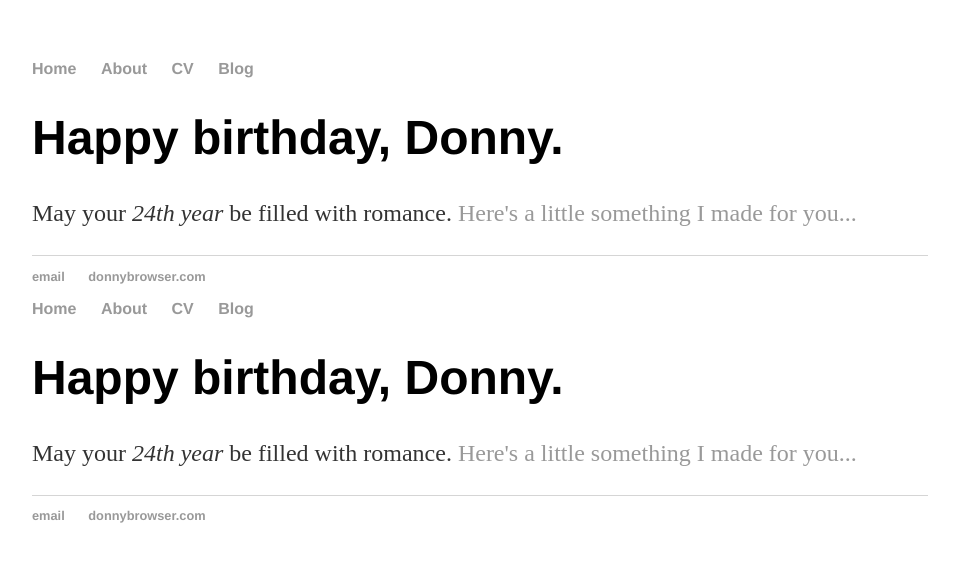
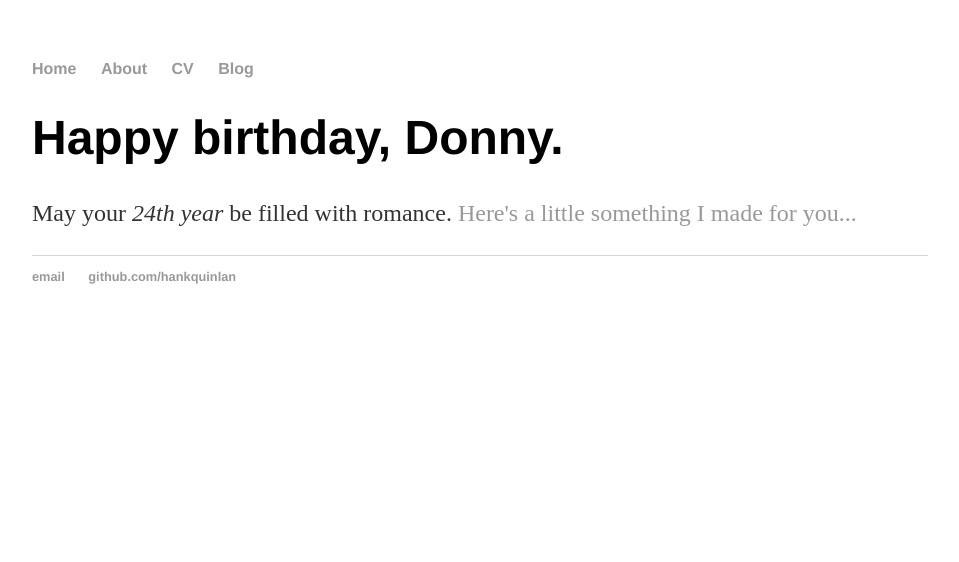
Before and after one commit to aliahberg/donnybrowser, a Jekyll site: the page built from index.html, in a window 1280 px wide. Shown: the top 562 px of the page, without its empty margins (160-1119 px from the left). Built offline with Jekyll 4.4.1, drawn with Linux system fonts in a browser that asks for light colours.

Commit message:
Update default.html

```diff
--- a/_layouts/default.html
+++ b/_layouts/default.html
@@ -21,36 +21,8 @@
 			</div><!-- /.container -->
 			<footer>
 	    		<ul>
-	        		<li><a href="mailto:donny@donny-b.com">email</a></li>
-	        		<li><a href="https://www.donnybrowser.com">donnybrowser.com</a></li>
-				</ul>
-			</footer>
-		</body>
-	</html><!DOCTYPE html>
-	<html>
-		<head>
-			<title>{{ page.title }}</title>
-			<!-- link to main stylesheet -->
-			<link rel="stylesheet" type="text/css" href="/css/main.css">
-		</head>
-		<body>
-			<nav>
-	    		<ul>
-	        		<li><a href="/">Home</a></li>
-		        	<li><a href="/about">About</a></li>
-	        		<li><a href="/cv">CV</a></li>
-	        		<li><a href="/blog">Blog</a></li>
-	    		</ul>
-			</nav>
-			<div class="container">
-
-			{{ content }}
-
-			</div><!-- /.container -->
-			<footer>
-	    		<ul>
-	        		<li><a href="mailto:donny@donny-b.com">email</a></li>
-	        		<li><a href="https://www.donnybrowser.com">donnybrowser.com</a></li>
+	        		<li><a href="mailto:hankquinlanhub@gmail.com">email</a></li>
+	        		<li><a href="https://github.com/hankquinlan">github.com/hankquinlan</a></li>
 				</ul>
 			</footer>
 		</body>
```
